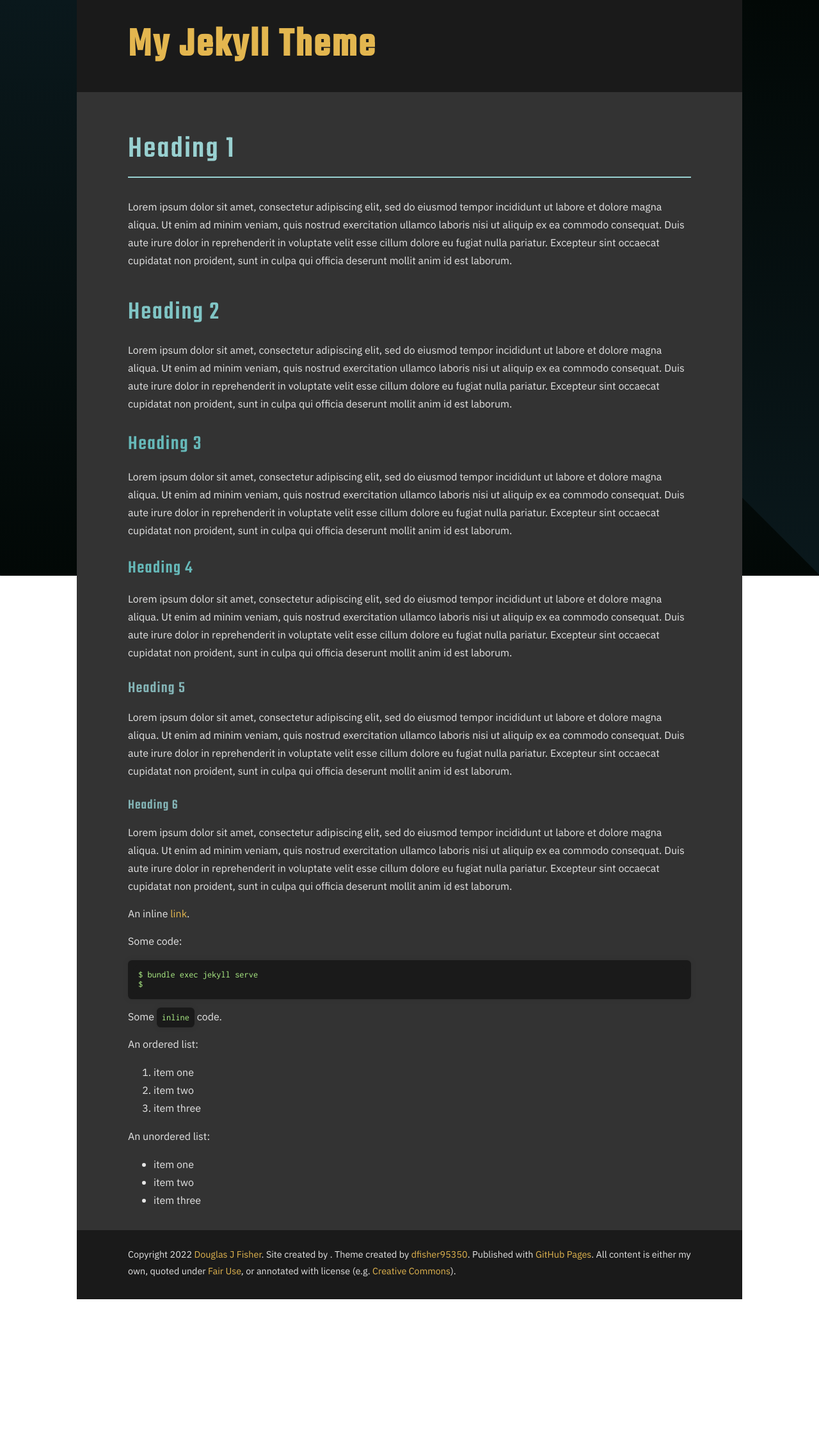
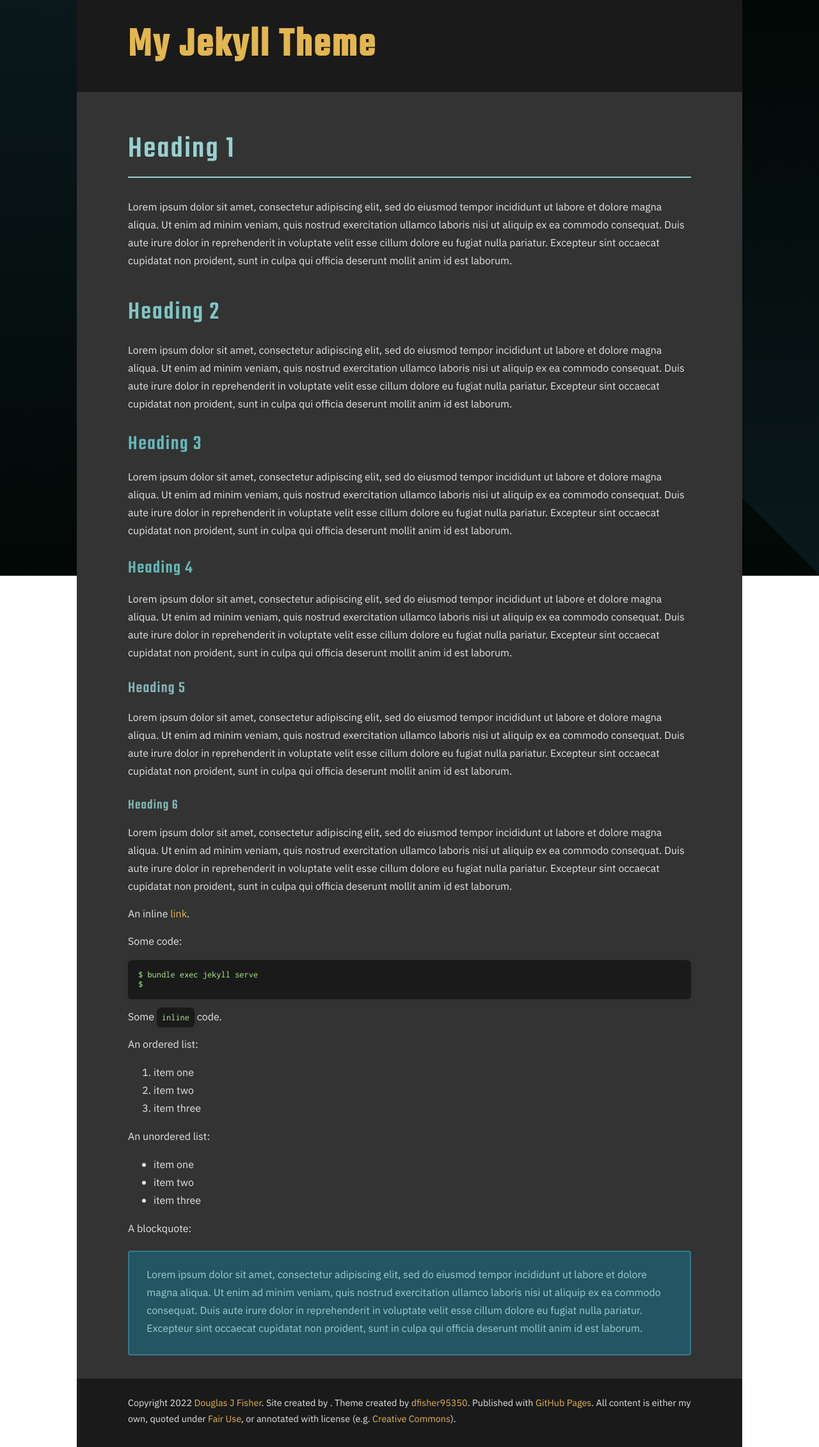
Before and after one commit to dfisher95350/jekyll-theme, a Jekyll site: the page built from index.md, in a window 1280 px wide. Shown: the whole page at 64% size. Built offline with Jekyll 4.4.1, drawn with Linux system fonts in a browser that asks for light colours; before the commit the page ends 2031 px from its top, so only the background shows below that.

Commit message:
#1 Blockquote.

```diff
--- a/_sass/callout.scss
+++ /dev/null
@@ -1,20 +0,0 @@
-@import './color';
-
-/*
- * A raised box panel used to emphasize a small amount of text,
- * such as a call-to-action or a quote.
- */
-.callout-vanilla {
-  position: relative;
-  background-color: $triad-2-red-4;
-  border-color: $triad-2-red-3;
-  border-radius: 0.25rem;
-  display: block;
-  padding: 1.5rem;
-  margin-top: 2rem;
-  margin-bottom: 3rem;
-  max-width: 70%;
-  position: relative;
-  z-index: 1;
-  font-size: 1rem;
-}
--- a/_sass/typography.scss
+++ b/_sass/typography.scss
@@ -134,6 +134,21 @@
   text-decoration: underline;
 }
 
+blockquote {
+  position: relative;
+  background-color: $marineblue-dark-3;
+  border: 2px solid $marineblue;
+  border-radius: 0.25rem;
+  display: block;
+  padding: 0.7rem 1.7rem 0.7rem 1.7rem;
+  margin: 1.25rem 0 1.25rem 0;
+  max-width: 100%;
+  position: relative;
+  z-index: 1;
+  font-size: 1rem;
+  color: $dark-cyan-light-plus-6;
+}
+
 .site-title {
   color: $triad-1-aquamarine-2;
   margin: 0 0 0 0;
--- a/index.md
+++ b/index.md
@@ -66,3 +66,7 @@
 - item one
 - item two
 - item three
+
+A blockquote:
+
+> Lorem ipsum dolor sit amet, consectetur adipiscing elit, sed do eiusmod tempor incididunt ut labore et dolore magna aliqua. Ut enim ad minim veniam, quis nostrud exercitation ullamco laboris nisi ut aliquip ex ea commodo consequat. Duis aute irure dolor in reprehenderit in voluptate velit esse cillum dolore eu fugiat nulla pariatur. Excepteur sint occaecat cupidatat non proident, sunt in culpa qui officia deserunt mollit anim id est laborum.
```
